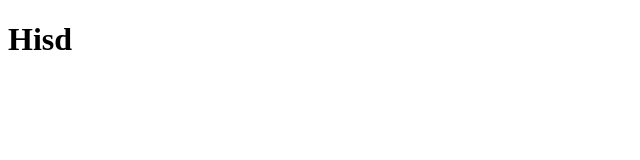
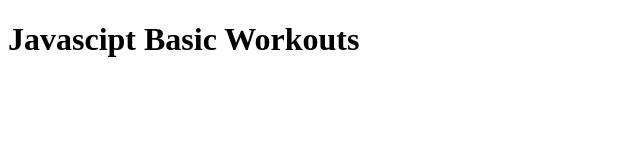
Before and after one commit to janakiram1607/javascript-basic, a website: page index.html in a window 1280 px wide. Shown: the whole page, without its empty margins (0-640 px from the left). Drawn offline with Linux system fonts and the light colour scheme.

Commit message:
Basic workouts1

```diff
--- a/index.html
+++ b/index.html
@@ -7,7 +7,7 @@
         <script src="index.js"></script>
     </head>
     <body>
-        <h1>Hisd </h1>
+        <h1>Javascipt Basic Workouts </h1>
     </body>
 
 </html>
--- a/index.js
+++ b/index.js
@@ -1,4 +1,57 @@
 'use strict';
-(function (){
 
+
+
+(function () {
+
+    /* Operators
+    https://javascript.info/operators
+    */
+    /*     console.log(2 * 3); // multiply
+        console.log(2 ** 3); // square root */
+
+    /* console.log( 50 ** (1/4) ); */
+    /*     let x = (2 * 1) + 3;
+        console.log(x); */
+
+    /* let firstName = 'Johny';
+    let lastName = null;
+    let nickName = "Supercoder";
+    console.log((firstName || lastName || nickName || "Anonymous")); */
+
+    /* function name(parameter1, parameter2, ... parameterN) {
+        console.log(parameter1, parameter2, parameterN);
+      }
+      name(1,3,4,5,6); */
+    /*  function sayHi() {
+       alert( "Hello" );
+     }
+
+     alert( sayHi ); // shows the function code
+     sayHi(); // prints Hello */
+
+    //arrow functions
+    /* let sum = (a, b) => a + b;
+    console.log(sum(1, 2));
+    let sayHi = () => alert("Hello!");
+
+    sayHi(); */
+    /* let sum = (a, b) => (a ?? 100) * (b ?? 50);
+    console.log(sum(1,3)); */
+/*
+    let age = prompt("What is your age?", 18);
+
+let welcome = (age < 18) ? () => alert('Hello') :  () => alert("Greetings!");
+
+welcome(); */
+/*
+//Multi line arrow function
+let johny = (a,b) =>{
+    if(a > b){
+        return 'A is greater than B';
+    }
+    return 'B is greater than A';
+
+}
+console.log(johny(12,3)); */
 })();
```
